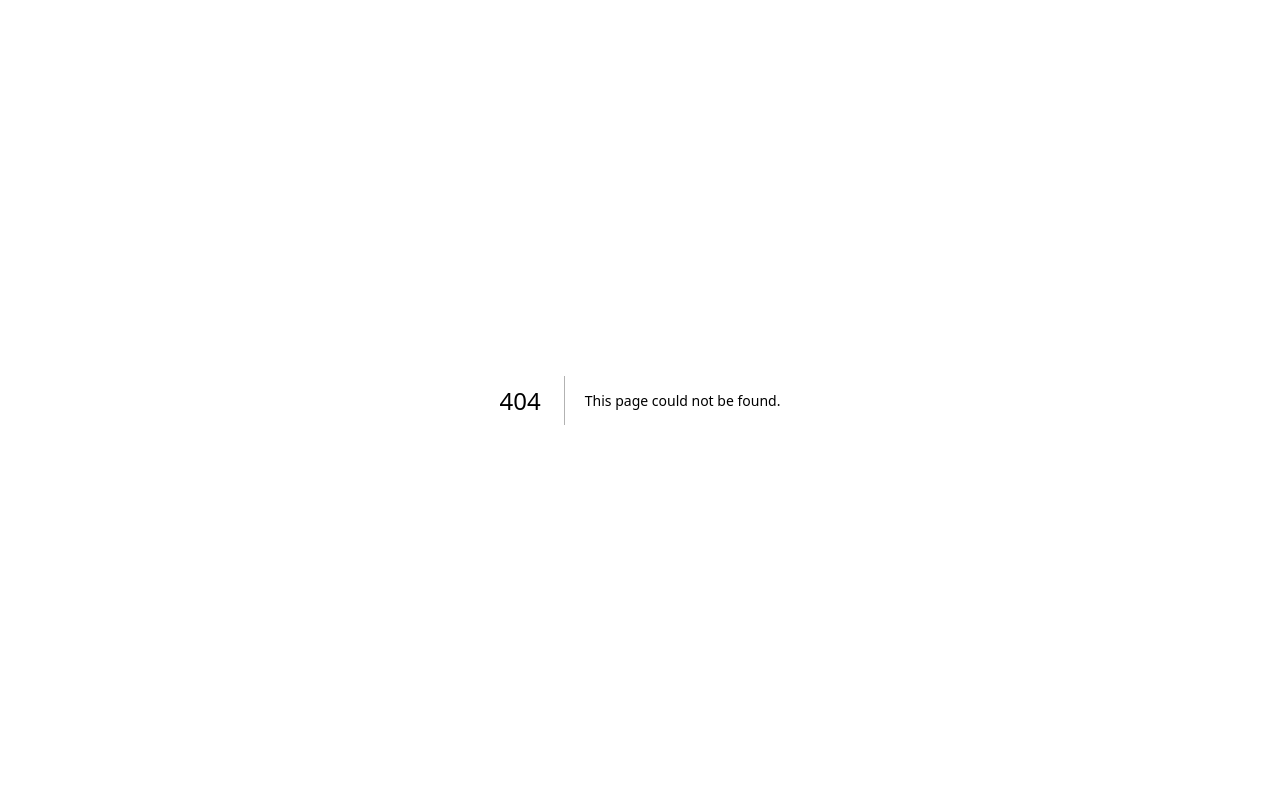
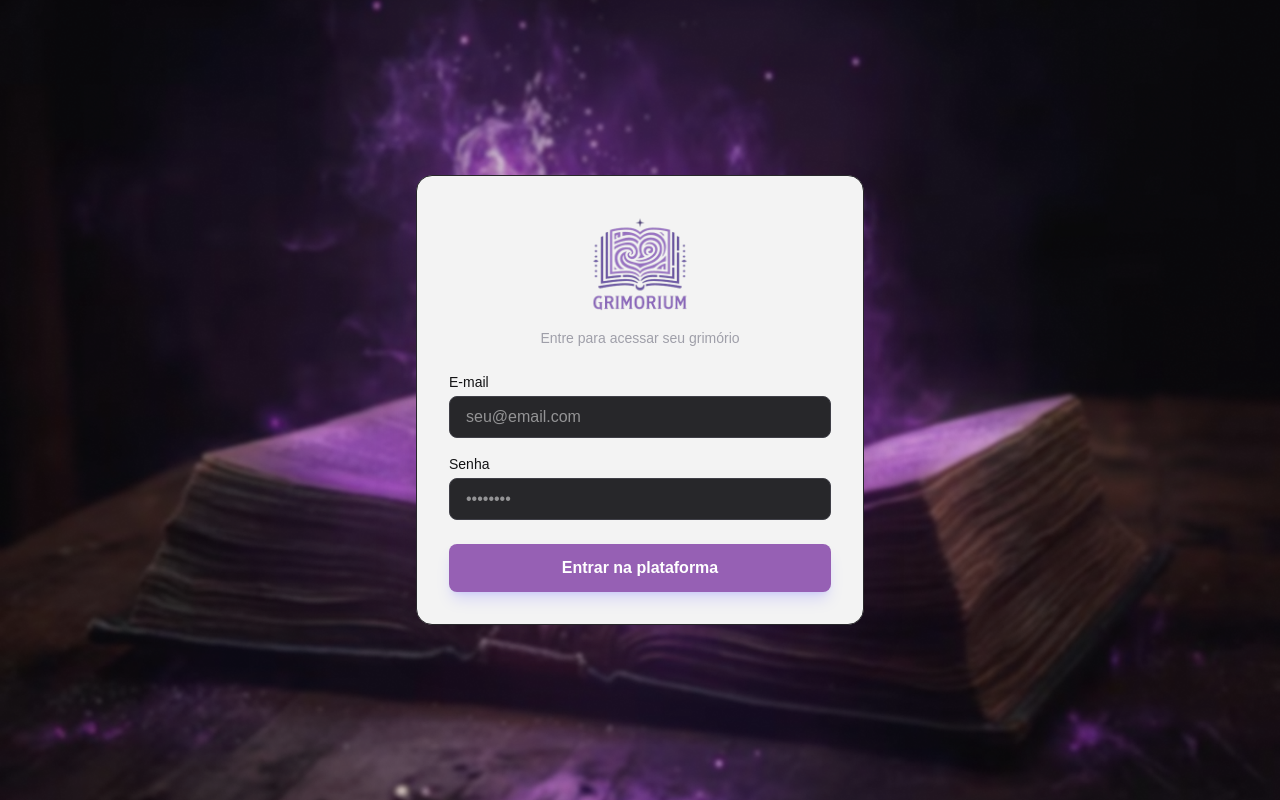
Before and after one commit to jessicamdsn/Grimorium-app, a Next.js app: page /login in a window 1280 px wide. Before the commit this address had no page. Built offline with nearby package versions, Linux system fonts and the light colour scheme; no server answers.

Commit message:
feat: added a new login auth

```diff
--- /dev/null
+++ b/src/app/(public)/(auth)/layout.tsx
@@ -0,0 +1,22 @@
+import Image from "next/image";
+export default function DashboardLayout({
+  children,
+}: Readonly<{
+  children: React.ReactNode;
+}>) {
+  return (
+    <div className="relative min-h-screen w-full">
+      <Image
+        src="/background-image.png"
+        alt="Background"
+        fill
+        priority
+        className="object-cover -z-10"
+        quality={80}
+      />
+      <main className="relative z-0">
+        {children}
+      </main>
+    </div>
+  );
+}
--- /dev/null
+++ b/src/app/(public)/(auth)/login/page.tsx
@@ -0,0 +1,61 @@
+"use client";
+
+import { useState } from "react";
+import { useAuth } from "@/src/contexts/AuthContexts";
+import Image from "next/image";
+
+export default function LoginPage() {
+  const [email, setEmail] = useState("");
+  const [password, setPassword] = useState("");
+  const { login } = useAuth();
+
+  const handleSubmit = async (e: React.FormEvent) => {
+    e.preventDefault(); // Evita que a página recarregue (padrão SPA)
+    await login(email, password);
+  };
+
+  return (
+    <div className="flex min-h-screen items-center justify-center">
+      <form
+        onSubmit={handleSubmit}
+        className="w-full max-w-md p-8 space-y-6 border bg-background border-zinc-800 rounded-2xl shadow-2xl"
+      >
+        <Image src="/grimorium-logo.png" alt="Grimorium" width={120} height={120} className="mx-auto my-0" />
+        <p className="text-zinc-400 text-center text-sm">Entre para acessar seu grimório</p>
+
+        <div className="space-y-4">
+          <div>
+            <label className="block text-sm font-medium text-foreground">E-mail</label>
+            <input
+              type="email"
+              value={email}
+              onChange={(e) => setEmail(e.target.value)}
+              className="w-full mt-1 px-4 py-2 bg-zinc-800 border border-zinc-700 text-white rounded-lg focus:ring-2 focus:ring-grimorium outline-none transition-all"
+              placeholder="seu@email.com"
+              required
+            />
+          </div>
+
+          <div>
+            <label className="block text-sm font-medium text-foreground">Senha</label>
+            <input
+              type="password"
+              value={password}
+              onChange={(e) => setPassword(e.target.value)}
+              className="w-full mt-1 px-4 py-2 bg-zinc-800 border border-zinc-700 text-white rounded-lg focus:ring-2 focus:ring-grimorium outline-none transition-all"
+              placeholder="••••••••"
+              required
+            />
+          </div>
+        </div>
+
+        <button
+          type="submit"
+          className="w-full py-3 bg-grimorium hover:bg-grimoriumhover text-white font-bold rounded-lg shadow-lg shadow-indigo-500/20 transition-all active:scale-95"
+        >
+          Entrar na plataforma
+        </button>
+      </form>
+    </div>
+  );
+}
--- /dev/null
+++ b/src/app/(public)/(auth)/signup/page.tsx
@@ -0,0 +1,10 @@
+
+export default function HomePage() {
+  return (
+    <div className="p-8">
+      <h1 className="text-2xl font-bold">Cadastro</h1>
+      <p className=" mt-2">
+      </p>
+    </div>
+  );
+}
--- a/src/app/globals.css
+++ b/src/app/globals.css
@@ -16,6 +16,8 @@
 }
 
 @theme inline {
+  --color-grimorium: #9660B4;
+  --color-grimoriumhover: #56246A;
   --color-background: var(--background);
   --color-darkerbackground: var(--darkerbackground);
   --color-bginside: var(--bginside);
--- a/src/app/layout.tsx
+++ b/src/app/layout.tsx
@@ -2,6 +2,7 @@ import type { Metadata } from "next";
 import { Geist, Geist_Mono } from "next/font/google";
 import { ThemeProvider } from "@/src/components/theme-provider";
 import "./globals.css";
+import { AuthProvider } from "../contexts/AuthContexts";
 
 const geistSans = Geist({
   variable: "--font-geist-sans",
@@ -24,13 +25,15 @@ export default function RootLayout({
   children: React.ReactNode;
 }>) {
   return (
-    <html lang="en">
+    <html lang="en" suppressHydrationWarning>
       <body
         className={`${geistSans.variable} ${geistMono.variable} antialiased`}
       >
-        <ThemeProvider>
-          {children}
-        </ThemeProvider>
+        <AuthProvider>
+          <ThemeProvider>
+            {children}
+          </ThemeProvider>
+        </AuthProvider>
       </body>
     </html>
   );
--- /dev/null
+++ b/src/contexts/AuthContexts.tsx
@@ -0,0 +1,54 @@
+"use client";
+
+import { createContext, useContext, useState, ReactNode } from "react";
+import { authService } from "@/src/services/authService";
+import { useRouter } from "next/navigation";
+
+// 1. Definimos o que o nosso "Service" global vai guardar
+interface AuthContextType {
+  user: any; // Depois podemos trocar 'any' por uma Interface de Usuário
+  login: (email: string, pass: string) => Promise<void>;
+  logout: () => void;
+  isAuthenticated: boolean;
+}
+
+// 2. Criamos o Contexto (é a 'tomada' onde os componentes vão ligar)
+const AuthContext = createContext<AuthContextType>({} as AuthContextType);
+
+// 3. O Provider (O 'envelope' que discutimos antes)
+export function AuthProvider({ children }: { children: ReactNode }) {
+  const [user, setUser] = useState<any>(null);
+  const router = useRouter();
+
+  const login = async (email: string, pass: string) => {
+    try {
+      const data = await authService.login(email, pass);
+
+      // Aqui o dado chega do Service e a gente guarda no 'BehaviorSubject' (useState)
+      setUser(data.user);
+
+      // Salva o token nos Cookies para o Middleware (Porteiro) ver depois
+      document.cookie = `grimorium_token=${data.token}; path=/; max-age=86400`;
+
+      // Jessica logou? Manda ela para o Home!
+      router.push("/home");
+    } catch (error) {
+      alert("Erro ao entrar: Verifique suas credenciais.");
+    }
+  };
+
+  const logout = () => {
+    setUser(null);
+    document.cookie = "grimorium_token=; path=/; expires=Thu, 01 Jan 1970 00:00:01 GMT;";
+    router.push("/login");
+  };
+
+  return (
+    <AuthContext.Provider value={{ user, login, logout, isAuthenticated: !!user }}>
+      {children}
+    </AuthContext.Provider>
+  );
+}
+
+// 4. O Hook (A forma fácil de injetar isso nos componentes)
+export const useAuth = () => useContext(AuthContext);
--- /dev/null
+++ b/src/middleware.ts
@@ -0,0 +1,32 @@
+// src/middleware.ts
+import { NextResponse } from 'next/server';
+import type { NextRequest } from 'next/server';
+
+export function middleware(request: NextRequest) {
+  // 1. Pegamos o token que salvamos nos Cookies lá no AuthContext
+  const token = request.cookies.get('grimorium_token')?.value;
+
+  // 2. Definimos qual página é o Login
+  const isLoginPage = request.nextUrl.pathname === '/login';
+
+  // 3. REGRA 1: Se o usuário NÃO está logado e tenta acessar o Dashboard
+  if (!token && !isLoginPage) {
+    // Chuta ele de volta para o login
+    return NextResponse.redirect(new URL('/login', request.url));
+  }
+
+  // 4. REGRA 2: Se o usuário JÁ ESTÁ logado e tenta ir para o Login
+  if (token && isLoginPage) {
+    // Manda ele direto para o dashboard, ele não precisa logar de novo
+    return NextResponse.redirect(new URL('/dashboard', request.url));
+  }
+
+  // Se estiver tudo ok, deixa passar
+  return NextResponse.next();
+}
+
+// 5. CONFIGURAÇÃO: Em quais páginas o porteiro deve trabalhar?
+export const config = {
+  // Aqui dizemos para ele vigiar o dashboard e a home, mas ignorar arquivos estáticos (imagens, etc)
+  matcher: ['/dashboard/:path*', '/'],
+};
--- /dev/null
+++ b/src/services/authService.ts
@@ -0,0 +1,29 @@
+const API_AUTH_URL = process.env.NEXT_PUBLIC_AUTH_API_URL;
+const application = "grimorio-api";
+
+export const authService = {
+  login: async (email: string, password: string) => {
+    try {
+      const response = await fetch(`${API_AUTH_URL}/auth/signin`, {
+        method: "POST",
+        headers: {
+          "Content-Type": "application/json",
+        },
+        body: JSON.stringify({ email, password, application }),
+      });
+
+      if (!response.ok) {
+        // Se a API der erro (ex: senha errada), lançamos uma exceção
+        const errorData = await response.json();
+        throw new Error(errorData.message || "Erro ao fazer login");
+      }
+
+      // Retorna os dados (geralmente { user: {...}, token: "..." })
+      return await response.json();
+    } catch (error) {
+      console.error("Erro no Service de Auth:", error);
+      throw error;
+    }
+  },
+
+};
--- /dev/null
+++ b/src/types/auth.ts
@@ -0,0 +1,5 @@
+export interface User {
+  id: string;
+  name: string;
+  email: string;
+}
```
Also changed, not shown: public/background-image.png (added).
